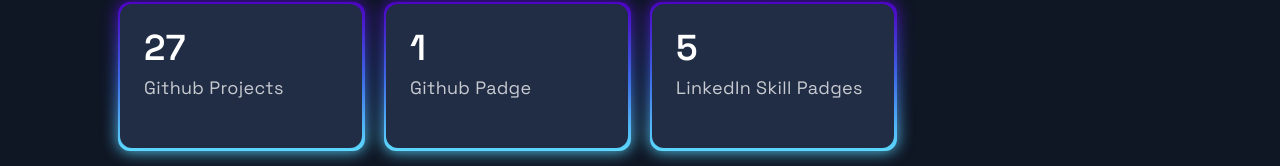
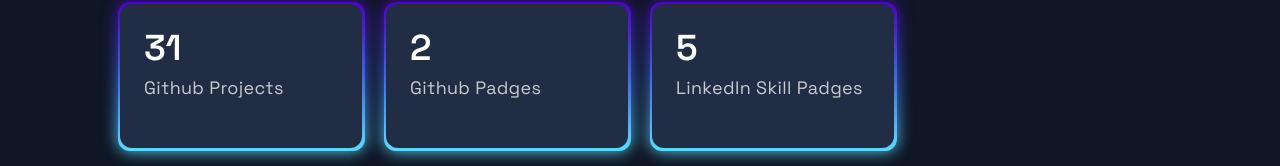
Before and after one commit to mostafakamal22/nextjs-portfolio, a Next.js app: page / in a window 1280 px wide. Shown: the part 4079-4245 px from the top of the page. Built offline with nearby package versions, Linux system fonts and the light colour scheme.

Commit message:
update acomplishments section data

```diff
--- a/src/constants/constants.tsx
+++ b/src/constants/constants.tsx
@@ -484,8 +484,8 @@ export const acomplishments: readonly {
   number: number;
   text: string;
 }[] = [
-  { number: 27, text: "Github Projects" },
-  { number: 1, text: "Github Padge" },
+  { number: 31, text: "Github Projects" },
+  { number: 2, text: "Github Padges" },
   { number: 5, text: "LinkedIn Skill Padges" },
 ];
 
```
